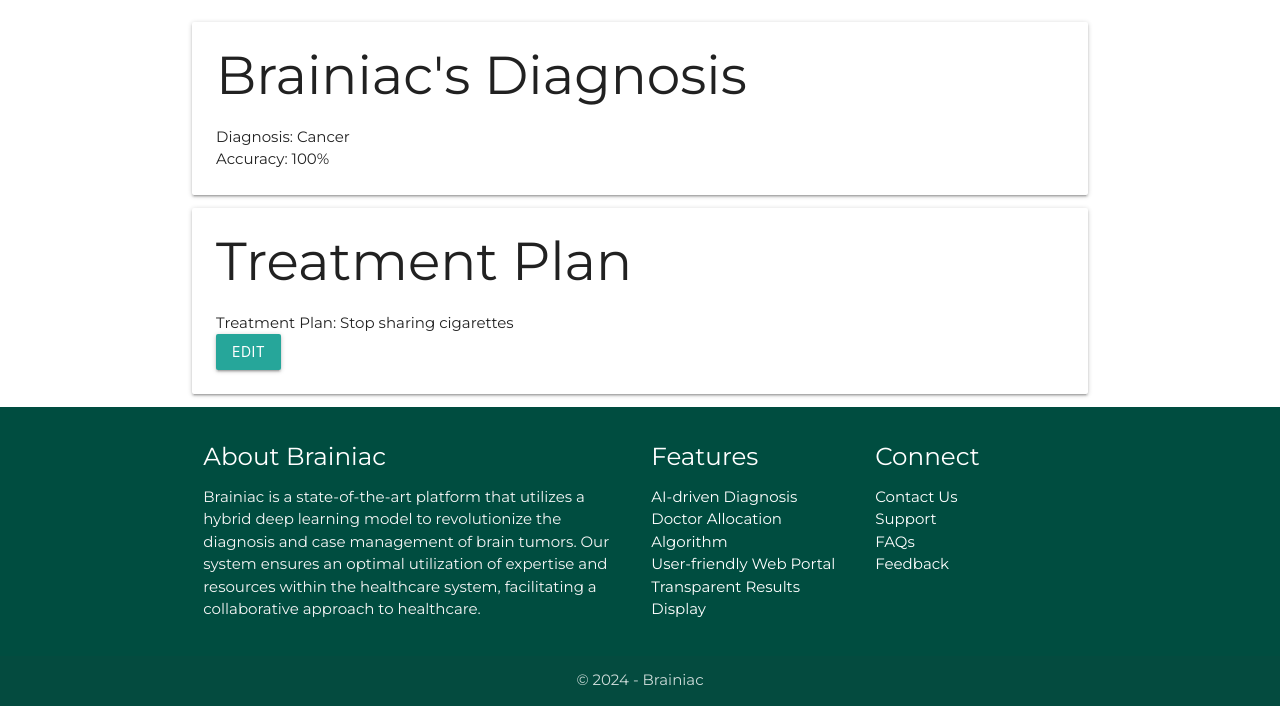
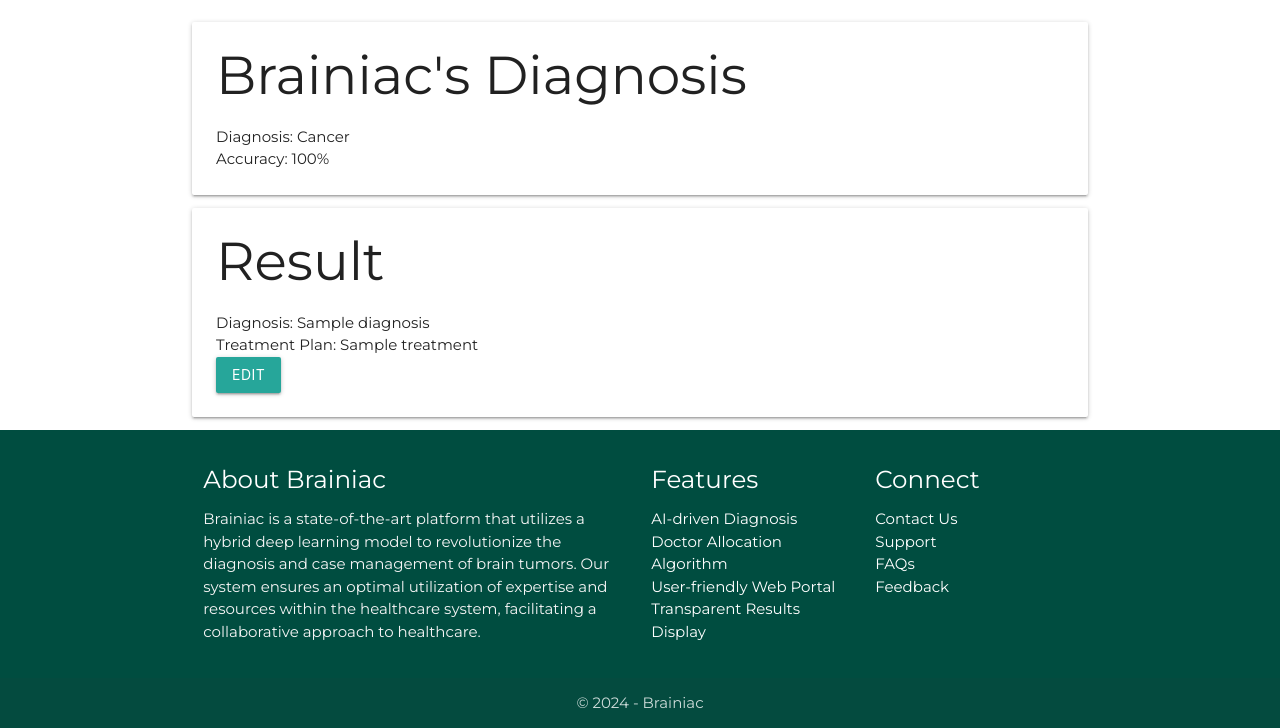
Before and after one commit to GauthamGirish/Brainiac, a Flask app: template brainiac/templates/case.html in a window 1280 px wide. Shown: the part 658-1386 px from the top of the page. Before the commit the page ends 1364 px from the top, so only its background shows below. Run offline with Flask 3, Linux system fonts and the light colour scheme; the template is opened without the code that fills it: most values are stand-ins (such as "Sample title", 1, 10 or a date in 2020); parts of the project's set-up code (start-up, migrations or seed data) failed here and were passed over; some libraries are stand-ins or nearby versions.

Commit message:
Doctor treatment update backend
Frontend form to submit changes not working, need to figure out why

```diff
--- a/brainiac/templates/case.html
+++ b/brainiac/templates/case.html
@@ -94,16 +94,24 @@
 <div class="card horizontal" style="margin: 1%  15%;">
     <div class="card-stacked">
         <div class="card-content" style="text-align: left;">
-            <h2 style=" margin-top: 0;">Treatment Plan</h2>
+            <h2 style=" margin-top: 0;">Result</h2>
             <div id="details">
                 <p>
-                    Treatment Plan: Stop sharing cigarettes
+                    Diagnosis: {{ patient_data.case_details["case"+case_number|string]["diagnosis"] }}
+                </p>
+                <p>
+                    Treatment Plan: {{ patient_data.case_details["case"+case_number|string]["treatment"] }}
                 </p>
                 <button class="btn waves-effect waves-light" id="editButton">Edit</button>
             </div>
 
-            <form id="editForm" style="display: none;" method="POST" action="">
+            <form id="editForm" style="display: none;" method="POST" action="{{url_for('doctor.view_case', patient_id=patient_data.user_id, case_number=case_number)}}">
                 <div class="row">
+                    <div class="input-field col s12">
+                        <textarea name="diagnosis" id="diagnosis" cols="30" rows="10"
+                            class="materialize-textarea"></textarea>
+                        <label for="treatment">Diagnosis:</label>
+                    </div>
                     <div class="input-field col s12">
                         <textarea name="treatment" id="treatement" cols="30" rows="10"
                             class="materialize-textarea"></textarea>
--- a/brainiac/views/doctor.py
+++ b/brainiac/views/doctor.py
@@ -34,11 +34,13 @@ def view_case(patient_id, case_number):
     if request.method == 'POST':
         patient_data = current_app.db.patients.find_one({'user_id': patient_id})
         treatment = request.form.get('treatment')
+        diagnosis = request.form.get('diagnosis')
         case_name = "case" + str(case_number)
         current_app.db.patients.update_one(
             {"user_id": patient_id},
             {
-                "$set": {"case_details." + case_name + ".treatment": treatment}
+                "$set": {"case_details." + case_name + ".treatment": treatment,
+                         "case_details." + case_name + ".diagnosis": diagnosis}
             }
         )
 
```
